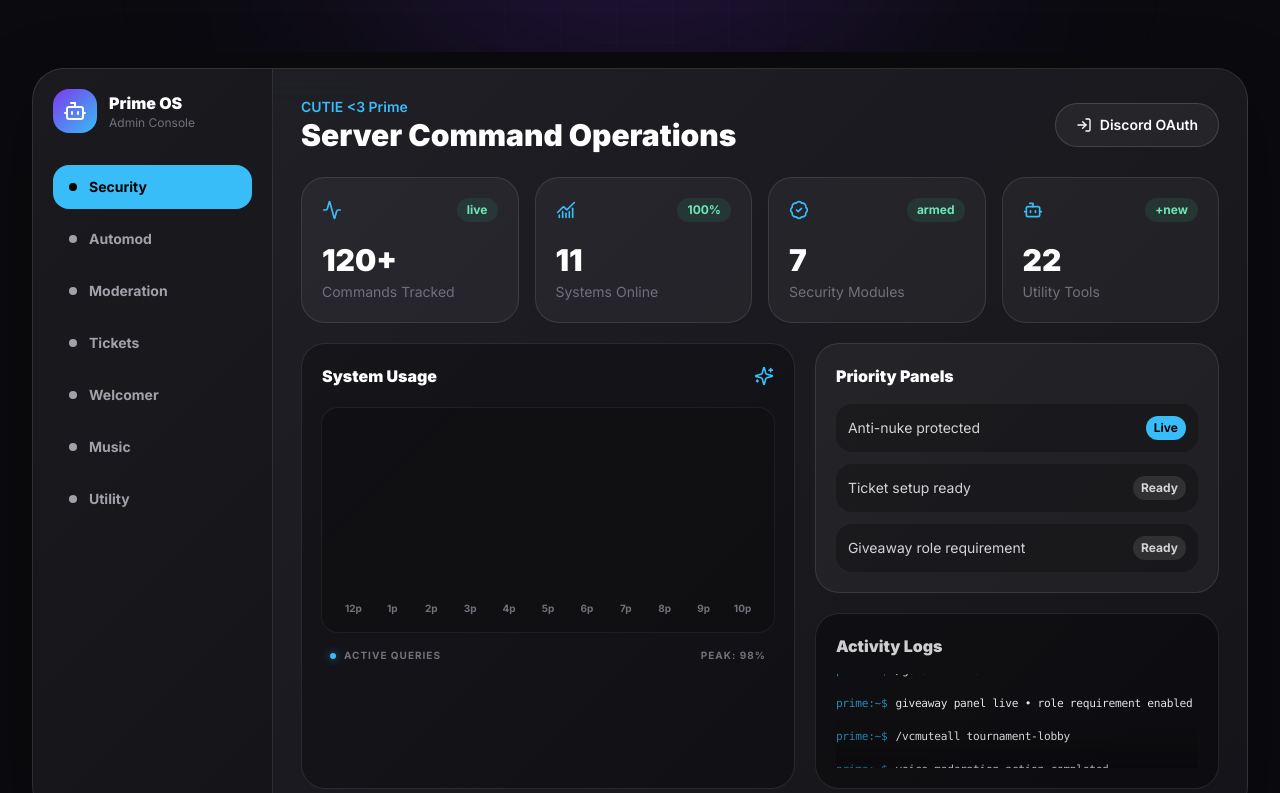
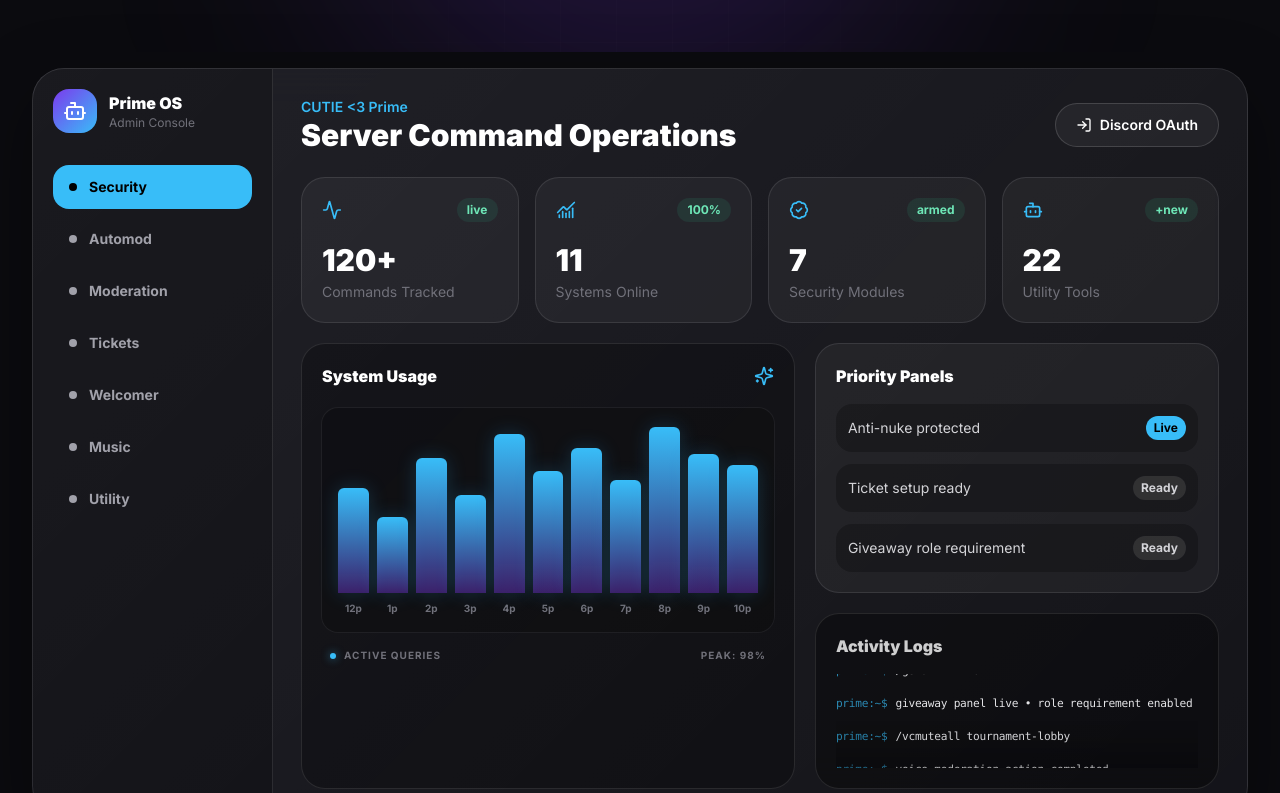
Before and after one commit to ubosachin/bot.web, a Next.js app: page /dashboard-preview in a window 1280 px wide. Shown: the part 462-1255 px from the top of the page. Built offline with nearby package versions, Linux system fonts and the light colour scheme.

Commit message:
Fix invisible bar chart by adding proper height context

```diff
--- a/src/components/landing/landing-page.tsx
+++ b/src/components/landing/landing-page.tsx
@@ -720,8 +720,8 @@ export function DashboardPreview({ showHeading = true }: { showHeading?: boolean
                       { h: 82, t: "9p" },
                       { h: 76, t: "10p" },
                     ].map((data, index) => (
-                      <div key={index} className="flex flex-1 flex-col items-center gap-2">
-                        <div className="relative w-full">
+                      <div key={index} className="flex h-full flex-1 flex-col items-center gap-2">
+                        <div className="relative flex flex-1 items-end w-full">
                           <motion.div
                             className="w-full rounded-t-md bg-gradient-to-t from-prime-purple/40 to-prime-blue shadow-[0_0_20px_rgba(56,189,248,0.2)]"
                             initial={{ height: 0 }}
```
